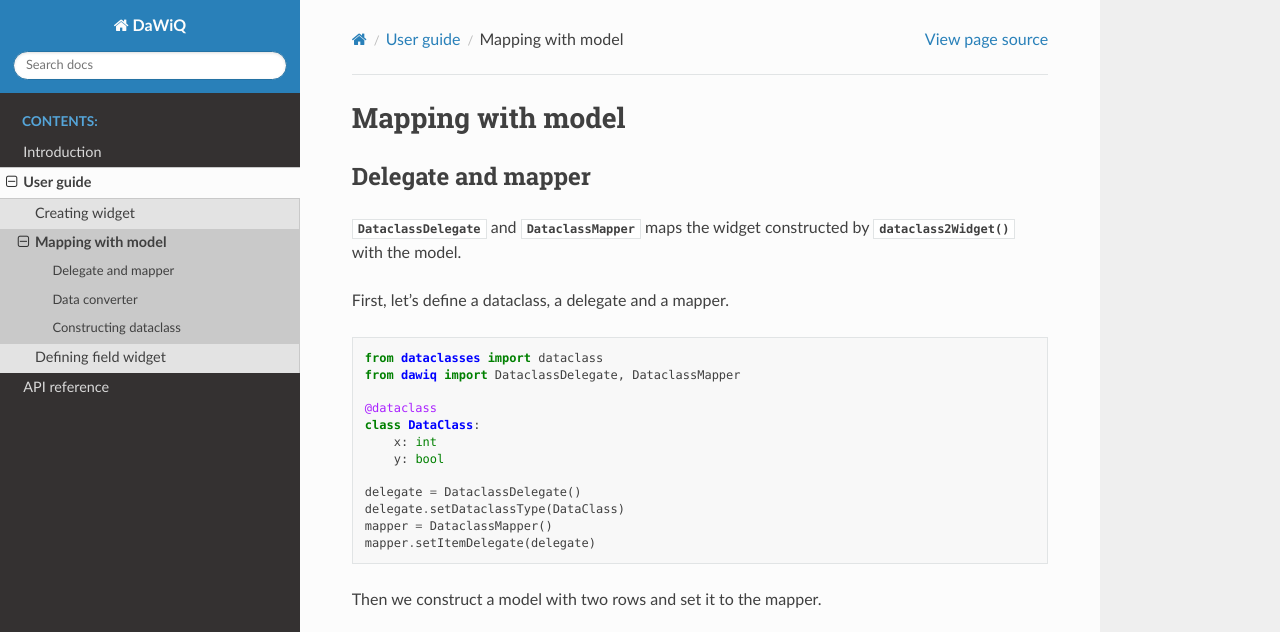
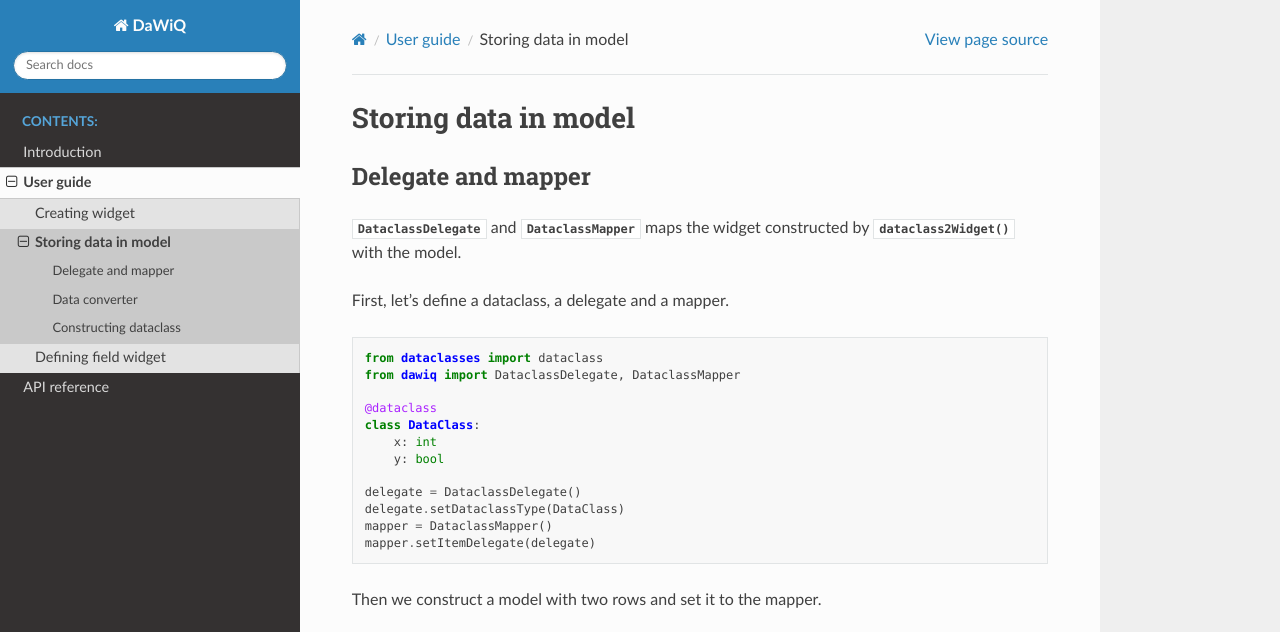
Before and after one commit to JSS95/dawiq, a Sphinx documentation site: the page built from doc/source/user-guide/model.rst, in a window 1280 px wide and 900 px high, cut to the strip 0-632 px from the top of the window. Built offline with Sphinx 7.4.7 and the Read the Docs theme 2.0.0, drawn with Linux system fonts in a browser that asks for light colours.

```diff
--- a/doc/source/user-guide/model.rst
+++ b/doc/source/user-guide/model.rst
@@ -1,8 +1,8 @@
 .. _data-model:
 
-==================
-Mapping with model
-==================
+=====================
+Storing data in model
+=====================
 
 .. currentmodule:: dawiq
 
```
